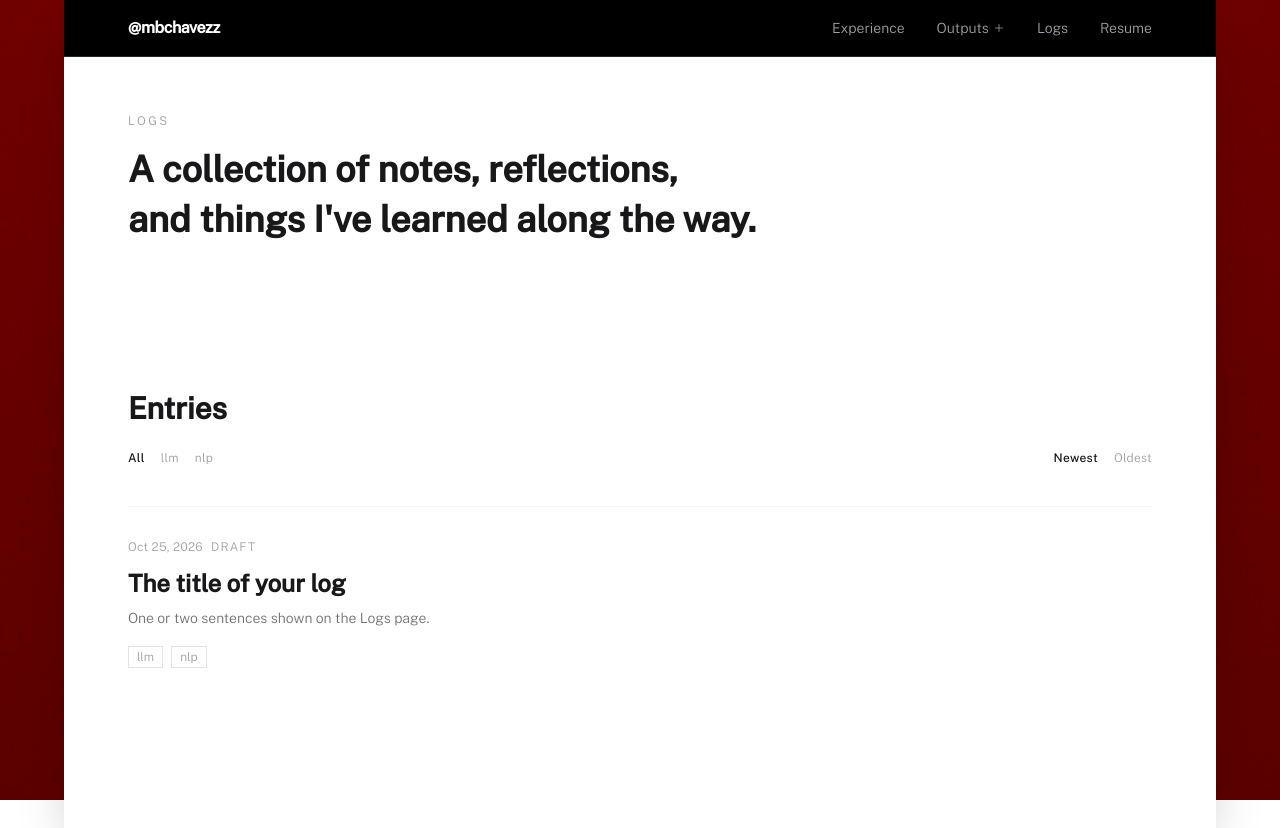
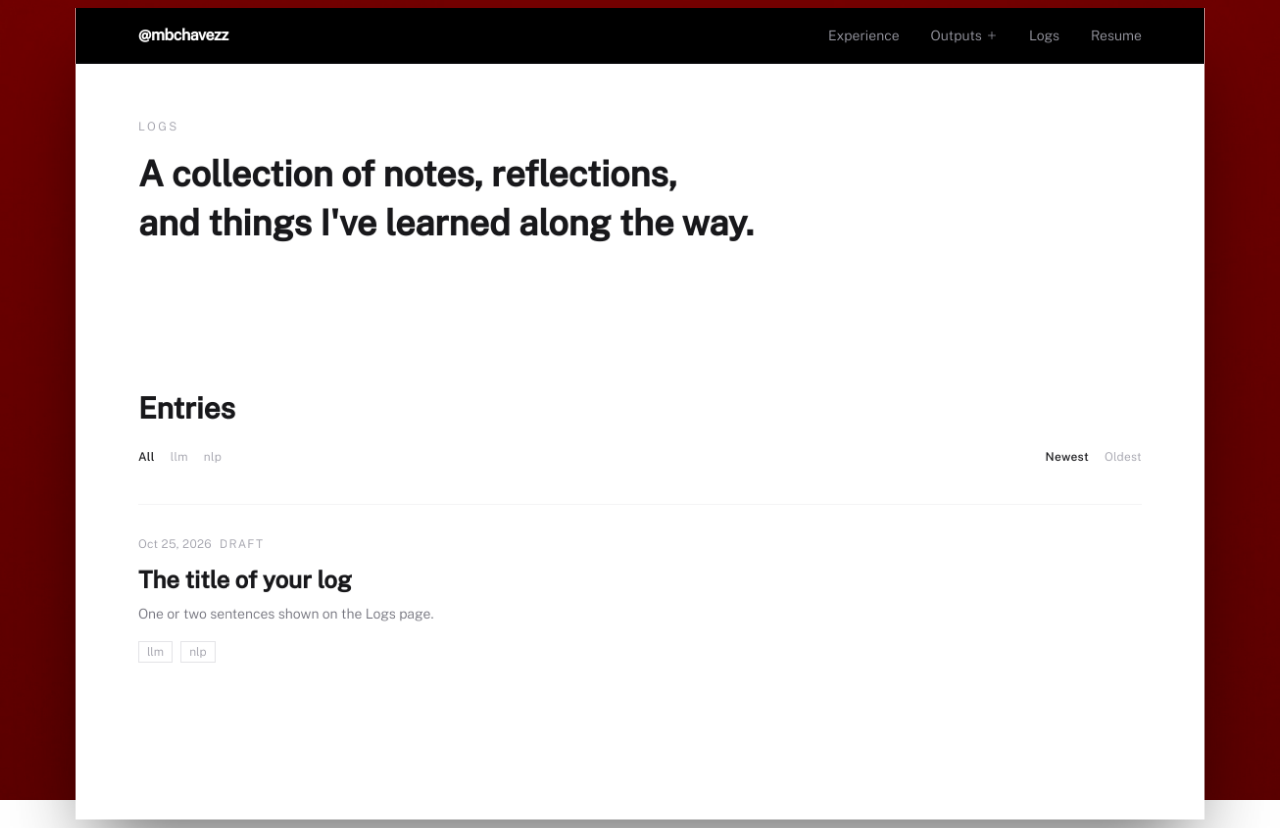
Before and after one commit to mbchavez27/mbchavezzportfolio, a React (Vite) app: page /logs in a window 1280 px wide. Built offline with nearby package versions, Linux system fonts and the light colour scheme.

Commit message:
feat(layout): lift the column like a card while the backdrop is red

```diff
--- a/src/components/templates/SiteFrame.tsx
+++ b/src/components/templates/SiteFrame.tsx
@@ -1,5 +1,5 @@
 import type { ReactNode } from "react";
-import { motion, useMotionValue, useReducedMotion, useSpring, useTransform } from "motion/react";
+import { motion, useMotionValue, useReducedMotion, useScroll, useSpring, useTransform } from "motion/react";
 import redGradient from "@/assets/background/red-gradient.jpg";
 import Navbar from "@/components/organisms/Navbar";
 import { BackdropContext } from "@/lib/backdrop";
@@ -8,6 +8,7 @@ import { BackdropContext } from "@/lib/backdrop";
  * The site's frame: a fixed backdrop behind one centered column that holds the navbar and page.
  * The backdrop is black while a dark band (the home hero or contact) is on stage and red in between.
  * It is a fixed element rather than `background-attachment: fixed`, which iOS Safari ignores.
+ * While the backdrop is red, the column lifts off it like a card: slightly smaller, with a deeper shadow.
  */
 export default function SiteFrame({ children }: { children: ReactNode }) {
   const top = useMotionValue(0);
@@ -16,6 +17,16 @@ export default function SiteFrame({ children }: { children: ReactNode }) {
   const rawRedOpacity = useTransform([top, bottom], ([t = 0, b = 0]: number[]) => 1 - Math.max(t, b));
   const smoothRedOpacity = useSpring(rawRedOpacity, { stiffness: 220, damping: 40, restDelta: 0.001 });
   const redOpacity = prefersReducedMotion ? rawRedOpacity : smoothRedOpacity;
+
+  const liftScale = useTransform(redOpacity, [0, 1], [1, 0.98]);
+  const liftShadow = useTransform(
+    redOpacity,
+    [0, 1],
+    ["0px 0px 0px -20px rgba(0,0,0,0)", "0px 40px 80px -20px rgba(0,0,0,0.6)"],
+  );
+  // The column is page-tall, so scale around the middle of the screen; otherwise the text being read would drift.
+  const { scrollY } = useScroll();
+  const liftOrigin = useTransform(scrollY, (y) => `50% ${y + window.innerHeight / 2}px`);
 
   return (
     <BackdropContext value={{ top, bottom }}>
@@ -26,10 +37,17 @@ export default function SiteFrame({ children }: { children: ReactNode }) {
         </motion.div>
       </div>
 
-      <div className="relative mx-auto max-w-6xl min-h-screen bg-white text-foreground overflow-clip lg:mb-10 lg:shadow-2xl">
+      <motion.div
+        style={
+          prefersReducedMotion
+            ? { boxShadow: liftShadow }
+            : { scale: liftScale, boxShadow: liftShadow, transformOrigin: liftOrigin }
+        }
+        className="relative mx-auto max-w-6xl min-h-screen bg-white text-foreground overflow-clip will-change-transform lg:mb-10"
+      >
         <Navbar />
         <main>{children}</main>
-      </div>
+      </motion.div>
     </BackdropContext>
   );
 }
```
